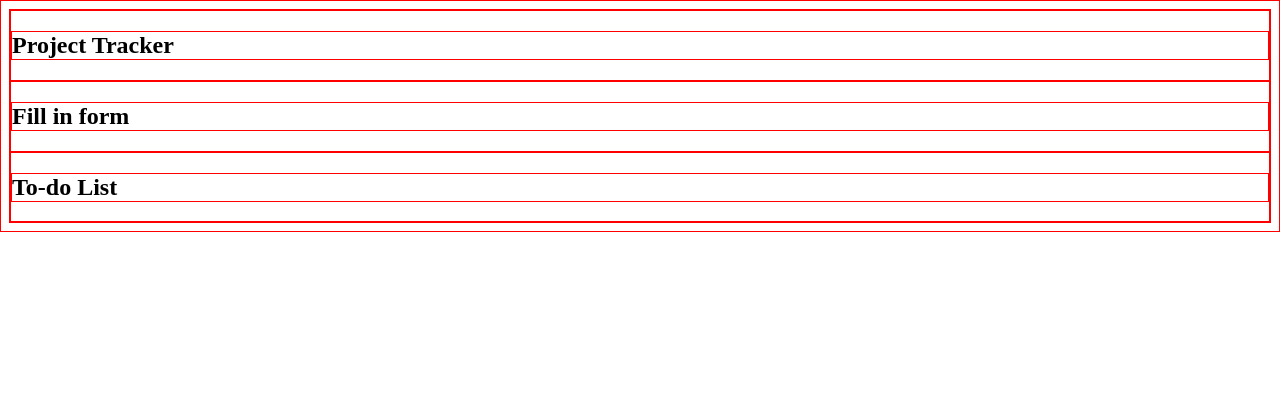
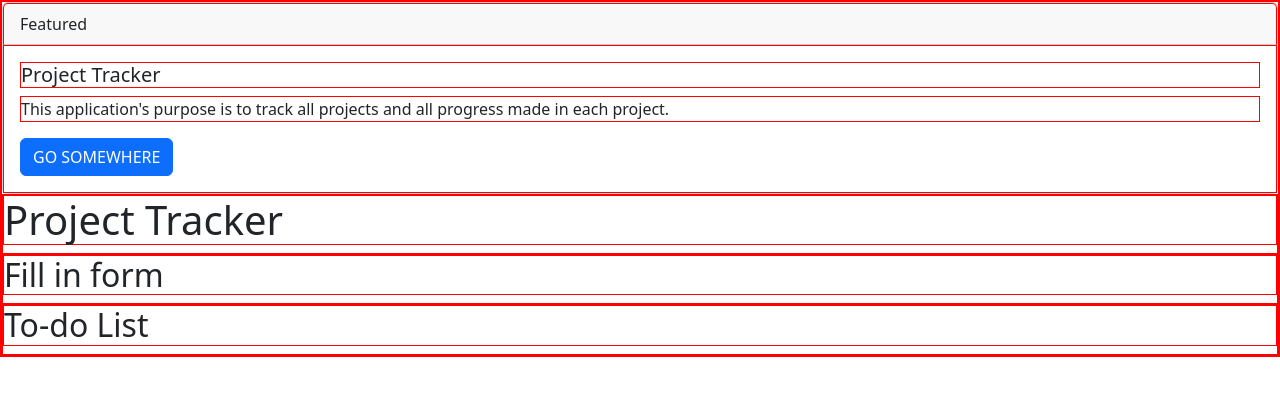
Before and after one commit to croberts27/project-tracker-mp5, a plain HTML site: page index.html in a window 1280 px wide. Drawn offline with nearby package versions, Linux system fonts and the light colour scheme.

Commit message:
added card

```diff
--- a/index.html
+++ b/index.html
@@ -7,8 +7,19 @@
     <link rel="reset" href="reset.css">
     <link rel="stylesheet" href="style.css">
     <title>Document</title>
+    <link href="https://cdn.jsdelivr.net/npm/bootstrap@5.3.0-alpha3/dist/css/bootstrap.min.css" rel="stylesheet" integrity="sha384-KK94CHFLLe+nY2dmCWGMq91rCGa5gtU4mk92HdvYe+M/SXH301p5ILy+dN9+nJOZ" crossorigin="anonymous">
 </head>
 <body>
+    <div class="card">
+        <div class="card-header">
+          Featured
+        </div>
+        <div class="card-body">
+          <h5 class="card-title">Project Tracker</h5>
+          <p class="card-text">This application's purpose is to track all projects and all progress made in each project.</p>
+          <a href="#" class="btn btn-primary">GO SOMEWHERE</a>
+        </div>
+      </div>
     <section>
         <h1>Project Tracker</h1>
     </section>
@@ -18,5 +29,6 @@
     <section>
         <h2>To-do List</h2>
     </section>
+    <script src="https://cdn.jsdelivr.net/npm/bootstrap@5.3.0-alpha3/dist/js/bootstrap.bundle.min.js" integrity="sha384-ENjdO4Dr2bkBIFxQpeoTz1HIcje39Wm4jDKdf19U8gI4ddQ3GYNS7NTKfAdVQSZe" crossorigin="anonymous"></script>
 </body>
 </html>
```
